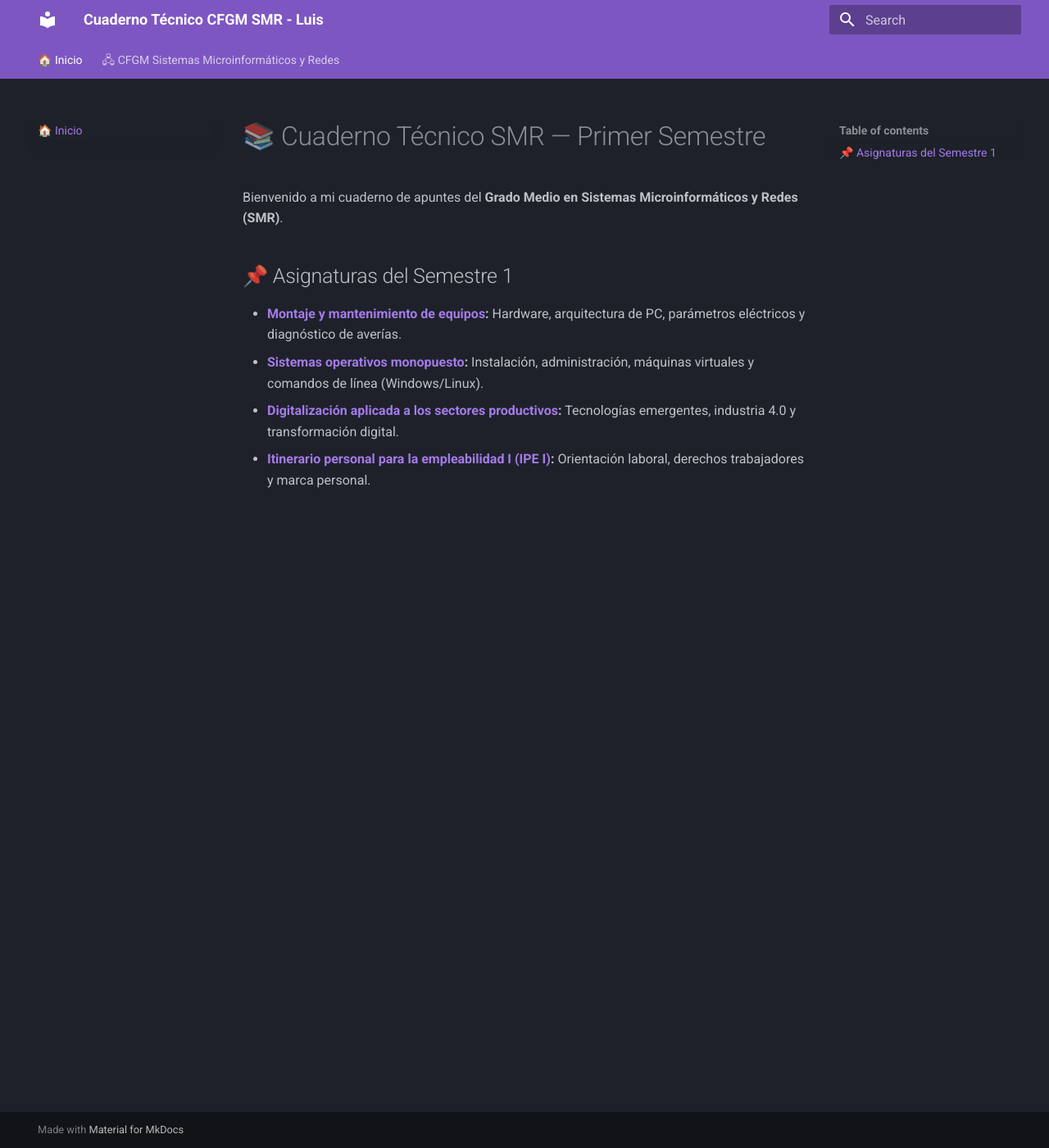
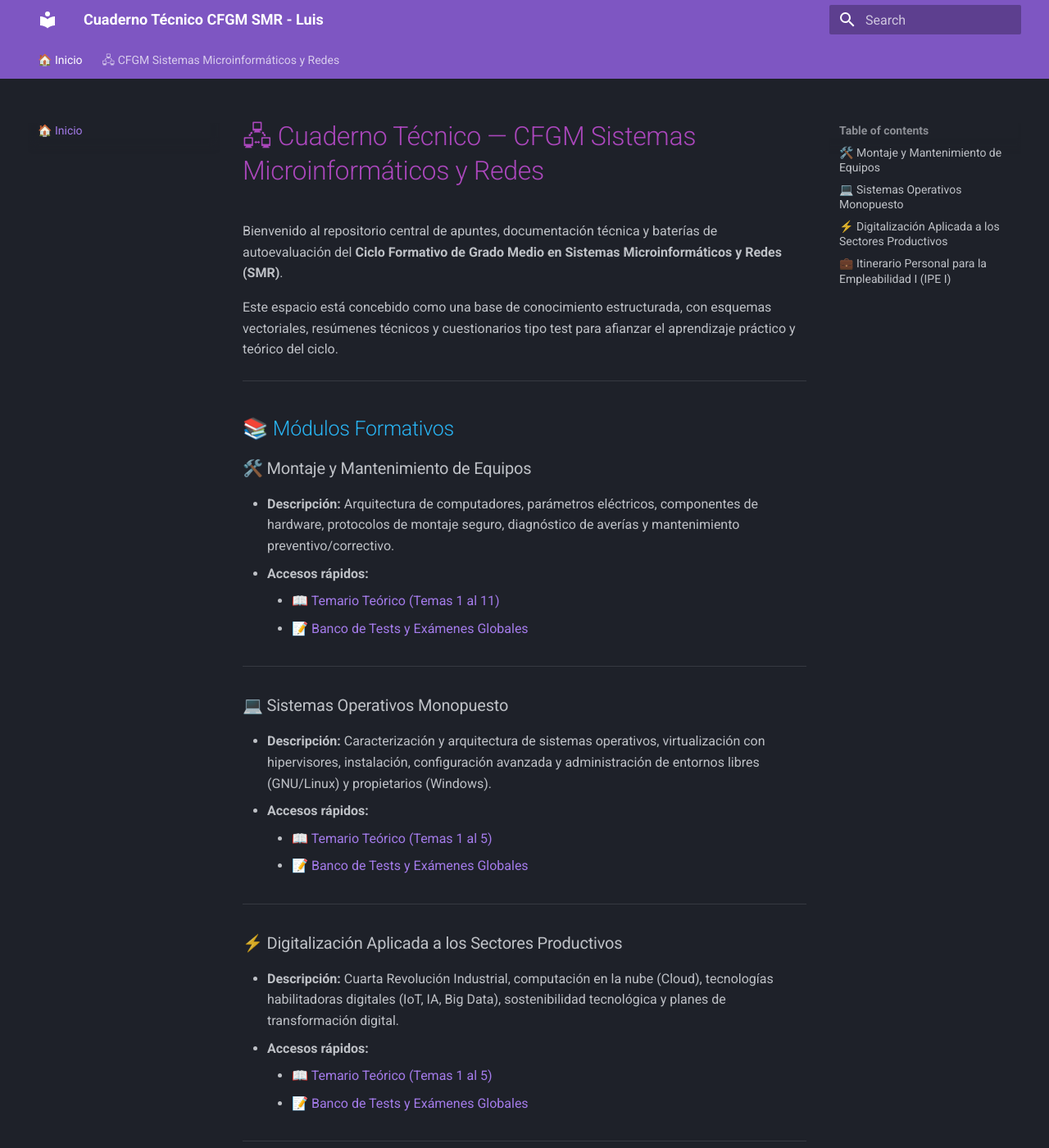
Before and after one commit to Beamspark/SMR-Apuntes, an MkDocs documentation site: the page built from docs/index.md, in a window 1280 px wide and 1400 px high. Shown: the whole window at 82% size. Built offline with MkDocs 1.6.1 and Material for MkDocs 9.7.7, drawn with Linux system fonts in a browser that asks for light colours; some of the changed text lies outside the part shown.

Commit message:
Update index.md

```diff
--- a/docs/index.md
+++ b/docs/index.md
@@ -1,10 +1,44 @@
-# 📚 Cuaderno Técnico SMR — Primer Semestre
+<h1 style="color: #ab47bc;">🖧 Cuaderno Técnico — CFGM Sistemas Microinformáticos y Redes</h1>
 
-Bienvenido a mi cuaderno de apuntes del **Grado Medio en Sistemas Microinformáticos y Redes (SMR)**.
+Bienvenido al repositorio central de apuntes, documentación técnica y baterías de autoevaluación del **Ciclo Formativo de Grado Medio en Sistemas Microinformáticos y Redes (SMR)**.
 
-## 📌 Asignaturas del Semestre 1
+Este espacio está concebido como una base de conocimiento estructurada, con esquemas vectoriales, resúmenes técnicos y cuestionarios tipo test para afianzar el aprendizaje práctico y teórico del ciclo.
 
-* **[Montaje y mantenimiento de equipos](smr/montaje/index.md):** Hardware, arquitectura de PC, parámetros eléctricos y diagnóstico de averías.
-* **[Sistemas operativos monopuesto](smr/sistemas/index.md):** Instalación, administración, máquinas virtuales y comandos de línea (Windows/Linux).
-* **[Digitalización aplicada a los sectores productivos](smr/digitalizacion/index.md):** Tecnologías emergentes, industria 4.0 y transformación digital.
-* **[Itinerario personal para la empleabilidad I (IPE I)](smr/itinerario/index.md):** Orientación laboral, derechos trabajadores y marca personal.
+---
+
+<h2 style="color: #29b6f6;">📚 Módulos Formativos</h2>
+
+### 🛠️ Montaje y Mantenimiento de Equipos
+* **Descripción:** Arquitectura de computadores, parámetros eléctricos, componentes de hardware, protocolos de montaje seguro, diagnóstico de averías y mantenimiento preventivo/correctivo.
+* **Accesos rápidos:**
+    * [📖 Temario Teórico (Temas 1 al 11)](smr/montaje/index.md)
+    * [📝 Banco de Tests y Exámenes Globales](smr/montaje/test/index.md)
+
+---
+
+### 💻 Sistemas Operativos Monopuesto
+* **Descripción:** Caracterización y arquitectura de sistemas operativos, virtualización con hipervisores, instalación, configuración avanzada y administración de entornos libres (GNU/Linux) y propietarios (Windows).
+* **Accesos rápidos:**
+    * [📖 Temario Teórico (Temas 1 al 5)](smr/sistemas/index.md)
+    * [📝 Banco de Tests y Exámenes Globales](smr/sistemas/test/index.md)
+
+---
+
+### ⚡ Digitalización Aplicada a los Sectores Productivos
+* **Descripción:** Cuarta Revolución Industrial, computación en la nube (Cloud), tecnologías habilitadoras digitales (IoT, IA, Big Data), sostenibilidad tecnológica y planes de transformación digital.
+* **Accesos rápidos:**
+    * [📖 Temario Teórico (Temas 1 al 5)](smr/digitalizacion/index.md)
+    * [📝 Banco de Tests y Exámenes Globales](smr/digitalizacion/test/index.md)
+
+---
+
+### 💼 Itinerario Personal para la Empleabilidad I (IPE I)
+* **Descripción:** Análisis del sector productivo de las TIC, prevención de riesgos laborales (PRL) y salud en el trabajo, legislación y condiciones laborales, orientación profesional y aprendizaje autónomo.
+* **Accesos rápidos:**
+    * [📖 Temario Teórico (Temas 1 al 5)](smr/itinerario/index.md)
+    * [📝 Banco de Tests y Exámenes Globales](smr/itinerario/test/index.md)
+
+---
+
+!!! tip "Metodología de Estudio y Evaluación"
+    Cada módulo cuenta con un desglose técnico detallado acompañado de esquemas y tablas comparativas. Tras completar la lectura de cada unidad, accede a la sección de **Autoevaluación** para validar tus conocimientos con preguntas comentadas y simulacros de examen global.
```
